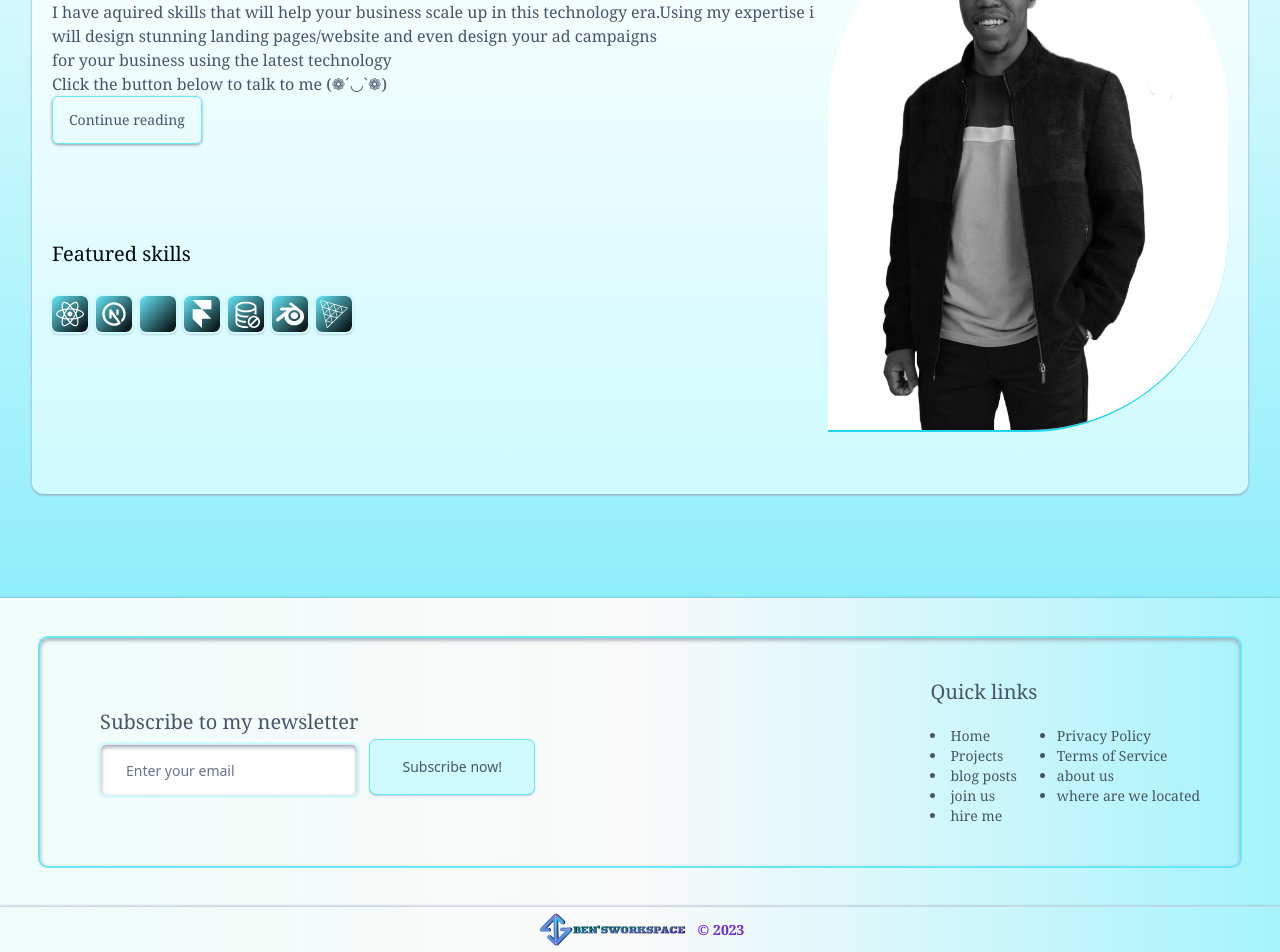
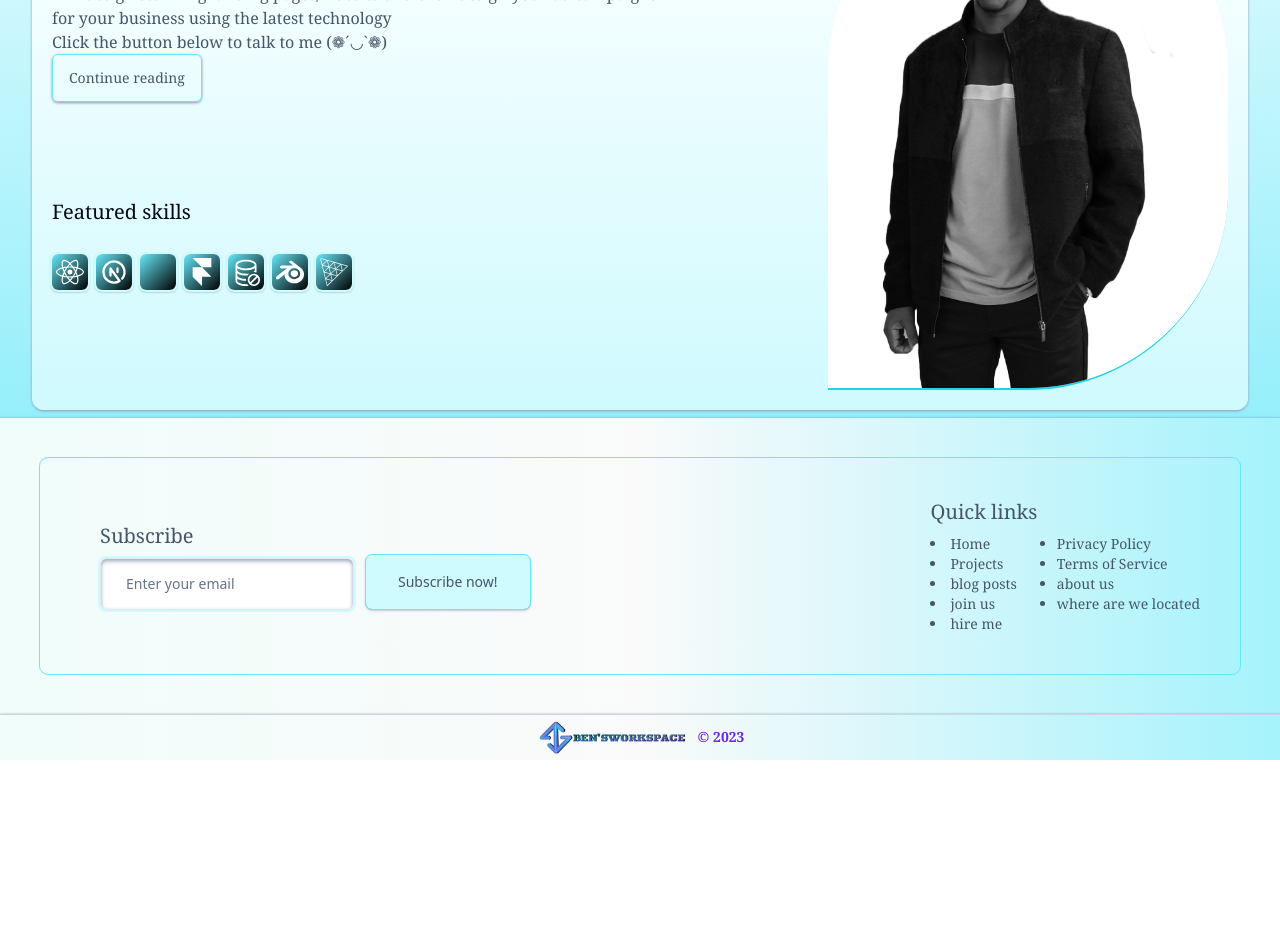
Before and after one commit to ditchk/bendev, a React (Vite) app: page / in a window 1280 px wide. Shown: the part 374-1326 px from the top of the page. After the commit the page ends 1134 px from the top, so only its background shows below. Built offline with nearby package versions, Linux system fonts and the light colour scheme; some icons are missing; what ldrs would draw is missing.

Commit message:
my first commit

```diff
--- a/src/_root/RootLayout.tsx
+++ b/src/_root/RootLayout.tsx
@@ -7,9 +7,9 @@ import { Outlet } from 'react-router'
 
 const RootLayout = () => {
   return (
-    <div className="w-full md:flex flex-col">
+    <div className="w-full h-full md:flex flex-col">
       <Navbar />
-      <section className="flex flex-col h-screen w-full">
+      <section className="flex flex-col h-full w-full">
         <Sidebar />
         <Outlet />
       </section>
--- a/src/components/shared/Footer.tsx
+++ b/src/components/shared/Footer.tsx
@@ -37,16 +37,16 @@ const Footer = () => {
     console.log(values)
   }
   return (
-    <footer className="flex flex-col shadow shadow-slate-100 md:shadow-slate-600 mt-0 md:mt-24 bg-gradient-to-l from-cyan-200 via-neutral-50 to-teal-50 z-0">
-      <div className="flex flex-col md:flex-row justify-between gap-5 m-2 md:m-10 p-2 md:p-10 items-center shadow-inner shadow-gray-400 rounded-lg outline outline-2 outline-cyan-300">
+    <footer className="flex flex-col shadow shadow-slate-100 md:shadow-slate-600 bg-gradient-to-l from-cyan-200 via-neutral-50 to-teal-50 z-0">
+      <div className="flex flex-col md:flex-row justify-between m-3 md:m-10 p-2 md:p-10 items-center rounded-lg outline outline-1 outline-cyan-300">
           <Form {...form}>
-          <form onSubmit={form.handleSubmit(onSubmit)} className="flex flex-col md:flex-row gap-2 md:gap-3 space-y-8 w-fit p-0 md:p-5">
+          <form onSubmit={form.handleSubmit(onSubmit)} className="flex flex-row justify-center items-center gap-2 md:gap-3 space-y-8 w-fit p-5">
             <FormField
               control={form.control}
               name="email"
               render={({ field }) => (
                 <FormItem>
-                  <FormLabel className="titlle_text">Subscribe to my newsletter</FormLabel>
+                  <FormLabel className="titlle_text">Subscribe</FormLabel>
                   <FormControl>
                     <Input placeholder="Enter your email" {...field} className="form_inp" />
                   </FormControl>
@@ -57,10 +57,10 @@ const Footer = () => {
             <Button type="submit" className="subs_btn">Subscribe now!</Button>
           </form>
         </Form>
-        <div className="flex flex-col justify-start gap-5">
+        <div className="flex flex-col justify-start gap-2">
           <h1 className="titlle_text">Quick links</h1>
             <div className="flex flex-row justify-between gap-10" >
-                <ul className="flex flex-col list-disc list-inside">
+                <ul className="flex flex-col justify-start list-disc list-inside">
                   {footerLinks.map((link: myFooterLinks) => {
                     return (
                       <li key={link.route} className="links_footer">
--- a/src/components/shared/Navbar.tsx
+++ b/src/components/shared/Navbar.tsx
@@ -6,7 +6,7 @@ const Navbar = () => {
 
 
   return (
-    <nav className="flex flex-row justify-between w-full h-max md:bg-transparent lg:backdrop-blur top-0 sticky shadow-md shadow-slate-400 py-2 px-4 bg-white md:bg-opacity-5">
+    <nav className="z-50 flex flex-row justify-between w-full h-max md:bg-transparent lg:backdrop-blur top-0 sticky shadow-md shadow-slate-400 py-2 px-4 bg-white md:bg-opacity-5">
       <Link to={'/'} >
         <img src="/assets/images/benswsp.png" alt="" width={200}/>
       </Link>
--- a/src/components/shared/ProjectContainer.tsx
+++ b/src/components/shared/ProjectContainer.tsx
@@ -8,8 +8,8 @@ type projectCardProps = {
 const ProjectContainer = ({ project }: projectCardProps) => {
   return (
     <div className="project_container cursor-pointer">
-      <div className="flex flex-col justify-center gap-3 p-2">
-        <div className="flex flex-1 justify-center items-center gap-10 w-full  h-full bg-transparent shadow rounded-full p-1 shadow-slate-100">
+      <div className="flex flex-col justify-center gap-2 p-2">
+        <div className="flex flex-1 justify-center items-center gap-3 w-full  h-full bg-transparent shadow rounded-md p-1 shadow-slate-100 border borser-cyan-300">
           <img src={project.imageUrl} alt={project.imageUrl} className="h-10 w-10 object-contain rounded-full" />
           <h1 className="primary-projecttext">{project.ProjectName}</h1>
         </div>
@@ -21,7 +21,7 @@ const ProjectContainer = ({ project }: projectCardProps) => {
         />
       </div> */}
         <p className="project_paragraph">{project.projectInfo}</p>
-          <Button className="w-fit">
+          <Button className="custom_button">
             learn more
           </Button>
       </div>
--- a/src/components/shared/ProjectLoder.tsx
+++ b/src/components/shared/ProjectLoder.tsx
@@ -5,7 +5,7 @@ waveform.register()
 
 const ProjectLoder = () => {
   return (
-    <div className='flex flex-1 justify-center items-center h-screen w-full bg-transparent z-0'>
+    <div className='flex flex-1 justify-center items-center min-h-[500px] w-full bg-transparent z-0'>
       <l-waveform
       size="50"
       speed="1"
--- a/src/global.css
+++ b/src/global.css
@@ -101,11 +101,11 @@
 /* common styles */
 
 .custom_container {
-  @apply flex flex-col flex-1 items-center overflow-scroll bg-transparent lg:px-2 custom-scrollbar scroll-smooth lg:mx-6 p-2
+  @apply flex flex-col flex-1 items-center bg-transparent lg:px-2 lg:mx-6 p-2
 }
 
 .custom_container3 {
-  @apply flex flex-col flex-1 items-center overflow-scroll bg-transparent px-10 custom-scrollbar scroll-smooth md:mx-6 p-2
+  @apply flex flex-col flex-1 items-center overflow-scroll bg-transparent px-2 custom-scrollbar scroll-smooth md:mx-6 p-2
 }
 
 
@@ -127,7 +127,7 @@
 }
 
 .menubar {
-  @apply flex flex-col p-1 gap-2 justify-start items-center border-t border-cyan-700 fixed  w-full h-[70%] rounded-b-xl shadow-xl shadow-slate-500 outline-cyan-400 right-0 left-0 bg-gradient-to-t from-white via-cyan-200 to-white
+  @apply flex flex-col p-2 gap-2 justify-start items-center border-t border-cyan-700 fixed  w-full h-[80%] rounded-b-xl shadow-xl shadow-slate-500 outline-cyan-400 right-0 left-0 bg-gradient-to-t from-white via-cyan-200 to-white
  }
 
 .links {
@@ -165,7 +165,7 @@
 }
 
 .subs_btn {
-  @apply outline outline-1 outline-cyan-300 text-center w-fit  text-slate-600 md:px-8 py-[27px] shadow shadow-slate-400 hover:text-white hover:bg-black duration-700 bg-cyan-100
+  @apply outline outline-1 outline-cyan-300 text-center w-fit  text-slate-600 md:px-8 mt-10 py-[27px] shadow shadow-slate-400 hover:text-white hover:bg-black duration-700 bg-cyan-100
 }
 
 .submit {
@@ -245,13 +245,17 @@
 /* Project page */
 
 .project_container {
-  @apply flex flex-1 justify-center items-center bg-gradient-to-t from-cyan-200 to-white shadow hover:shadow-lg h-full w-full shadow-slate-600 hover:outline outline-2 outline-slate-400 rounded-lg duration-1000
+  @apply flex flex-1 justify-center items-center bg-gradient-to-t from-cyan-200 to-white md:shadow hover:shadow-lg h-full w-full shadow-slate-600 hover:outline outline outline-2 outline-slate-400 rounded-lg duration-1000
 }
 
 .primary-projecttext {
-  @apply text-sm font-bold text-transparent bg-clip-text bg-gradient-to-l from-cyan-900 via-neutral-500 to-teal-900
+  @apply text-[10px] md:text-sm font-semibold font-serif text-transparent bg-clip-text bg-gradient-to-l from-cyan-900 via-neutral-500 to-teal-900
 }
 
 .project_paragraph {
-  @apply box-border border border-slate-400 text-base font-serif text-cyan-950 p-2 my-1 rounded-md shadow-inner shadow-slate-400
+  @apply box-border border border-slate-400 text-sm md:text-sm font-serif text-cyan-950 p-2 my-1 rounded-md outline-1 outline-slate-400
 }
+
+.custom_button {
+  @apply w-fit bg-gradient-to-l from-slate-400 via-cyan-400 to-slate-400 outline-2 outline-cyan-200 shadow shadow-slate-500
+}
```
